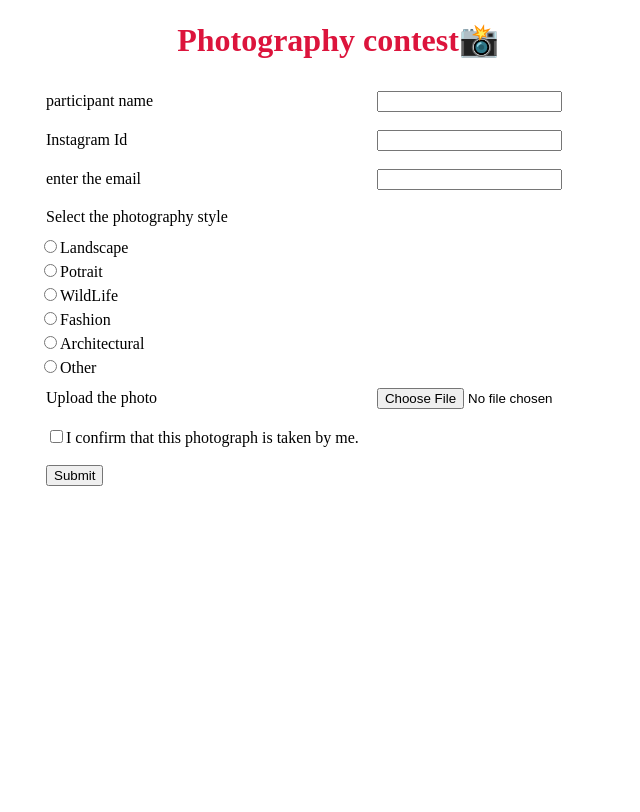
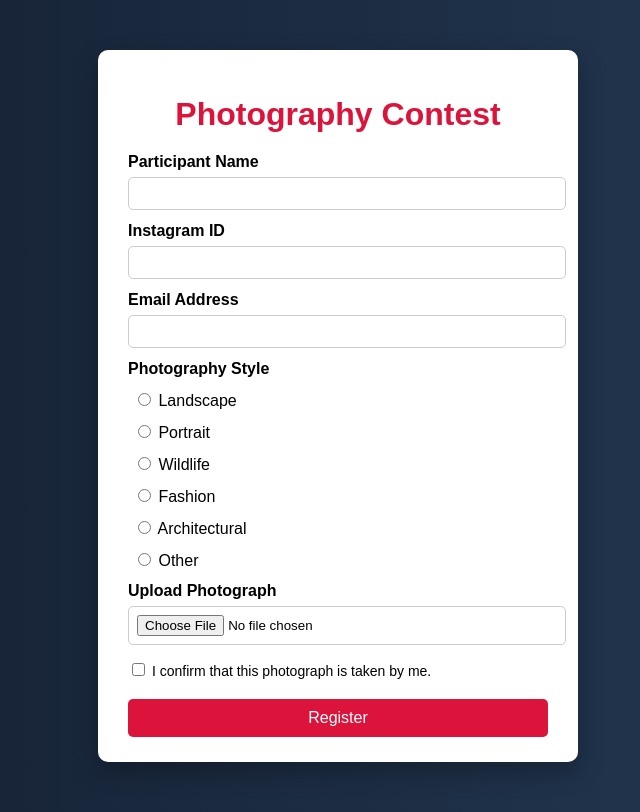
Before and after one commit to satya-sri-karri/photography-contest-registration-form.html, a plain HTML site: page index.html in a window 1280 px wide. Shown: the whole page, without its empty margins (302-942 px from the left). Drawn offline with Linux system fonts and the light colour scheme.

Commit message:
index.html

```diff
--- a/index.html
+++ b/index.html
@@ -1,56 +1,117 @@
 <!DOCTYPE html>
-<html>
+<html lang="en">
 <head>
-        <title>
-            Photography contest registration.
-        </title>
+    <meta charset="UTF-8">
+    <title>Photography Contest Registration</title>
+
+    <style>
+        body {
+            margin: 0;
+            padding: 0;
+            font-family: Arial, Helvetica, sans-serif;
+            background: linear-gradient(to right, #141e30, #243b55);
+        }
+
+        .container {
+            width: 420px;
+            margin: 50px auto;
+            background-color: #ffffff;
+            padding: 25px 30px;
+            border-radius: 10px;
+            box-shadow: 0 10px 25px rgba(0, 0, 0, 0.25);
+        }
+
+        h1 {
+            text-align: center;
+            color: crimson;
+            margin-bottom: 20px;
+        }
+
+        label {
+            font-weight: bold;
+            display: block;
+            margin-top: 12px;
+        }
+
+        input[type="text"],
+        input[type="email"],
+        input[type="file"] {
+            width: 100%;
+            padding: 8px;
+            margin-top: 6px;
+            border-radius: 5px;
+            border: 1px solid #ccc;
+        }
+
+        .radio-group {
+            margin-top: 8px;
+        }
+
+        .radio-group label {
+            font-weight: normal;
+            display: block;
+            margin-left: 5px;
+        }
+
+        .checkbox {
+            margin-top: 15px;
+            font-size: 14px;
+        }
+
+        .submit-btn {
+            width: 100%;
+            margin-top: 20px;
+            padding: 10px;
+            background-color: crimson;
+            border: none;
+            border-radius: 5px;
+            color: white;
+            font-size: 16px;
+            cursor: pointer;
+        }
+
+        .submit-btn:hover {
+            background-color: darkred;
+        }
+    </style>
 </head>
+
 <body>
 
-        <center>
-        <h1 style="text-align:center;color: crimson;",>Photography contest📸</h1>
+<div class="container">
+    <h1>Photography Contest</h1>
+
     <form>
-            <table style="width:604px;">
-                <tr >
-                    <td style="padding: 8px;"><label>participant name</label></td>
-                    <td style="padding: 8px;"><input type="text"></td>
-                </tr>
-                <tr >
-                    <td style="padding: 8px;"><label>Instagram Id</label></td>
-                    <td style="padding: 8px;"><input type="text" required></td>
-                </tr>
-                <tr>
-                    <td style="padding: 8px;">
-                        <label>enter the email</label>
-                    </td>
-                    <td style="padding: 8px;"><input type="email" required></td>
-                </tr>
-                <tr >
-                    <td style="padding: 8px;"><label>Select the photography style</label></td>
-                </tr>
-                <tr ><td><input type="radio" name="style">Landscape</td></tr>
-                <tr ><td><input type="radio" name="style">Potrait</td></tr>
-                <tr ><td><input type="radio" name="style">WildLife</td></tr>
-                <tr ><td><input type="radio" name="style">Fashion</td></tr>
-                <tr ><td><input type="radio" name="style">Architectural</td></tr>
-                <tr ><td><input type="radio" name="style">Other</td></tr>
-                <tr >
-                    <td style="padding: 8px;"><label >Upload the photo</label></td>
-                    <td style="padding: 8px;"><input type="file" required></td>
-                </tr>
-                <tr>
-                    <td style="padding: 8px;">
-                        <input type="checkbox"required>I confirm that this photograph is taken by me.
-                    </td>
-                </tr>
-                <tr>
-                    <td style="padding: 8px;">
-                        <input type="submit">
-                    </td>
-                </tr>
-             </table>
+        <label>Participant Name</label>
+        <input type="text" required>
+
+        <label>Instagram ID</label>
+        <input type="text" required>
+
+        <label>Email Address</label>
+        <input type="email" required>
+
+        <label>Photography Style</label>
+        <div class="radio-group">
+            <label><input type="radio" name="style" required> Landscape</label>
+            <label><input type="radio" name="style"> Portrait</label>
+            <label><input type="radio" name="style"> Wildlife</label>
+            <label><input type="radio" name="style"> Fashion</label>
+            <label><input type="radio" name="style"> Architectural</label>
+            <label><input type="radio" name="style"> Other</label>
+        </div>
+
+        <label>Upload Photograph</label>
+        <input type="file" required>
+
+        <div class="checkbox">
+            <input type="checkbox" required>
+            I confirm that this photograph is taken by me.
+        </div>
+
+        <button type="submit" class="submit-btn">Register</button>
     </form>
+</div>
 
-        </center>
 </body>
 </html>
```
Lines whose indentation alone changed are shown as unchanged.
